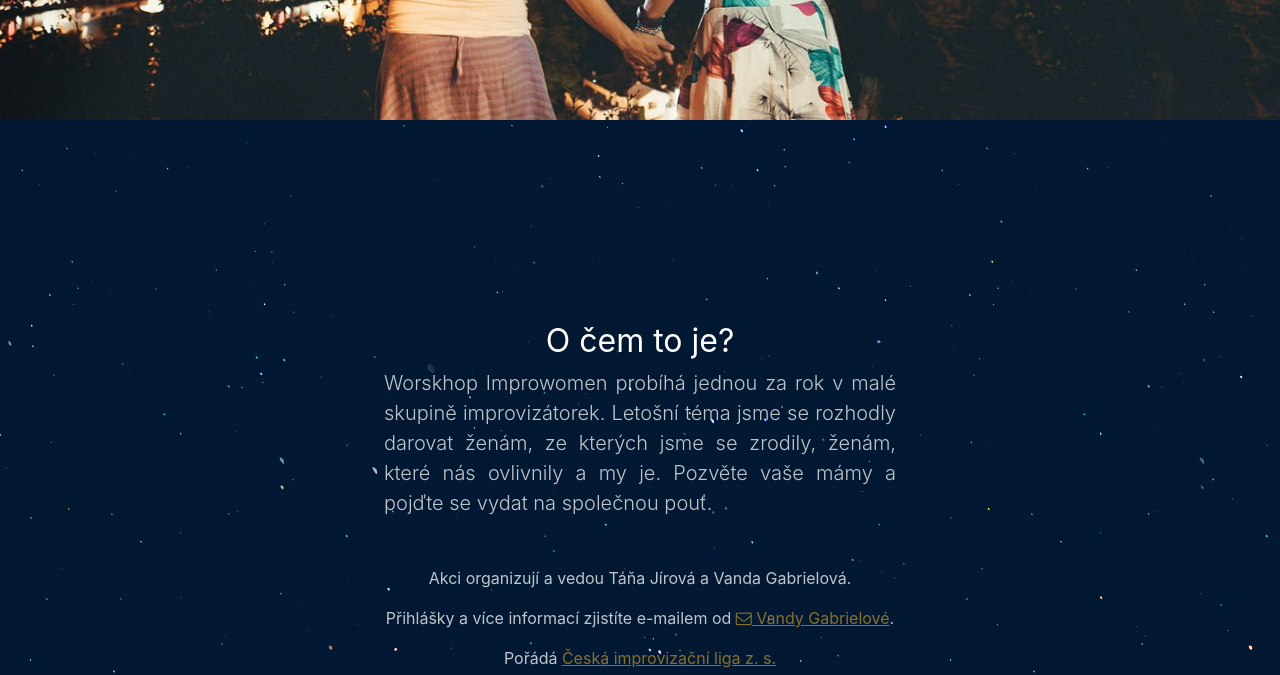
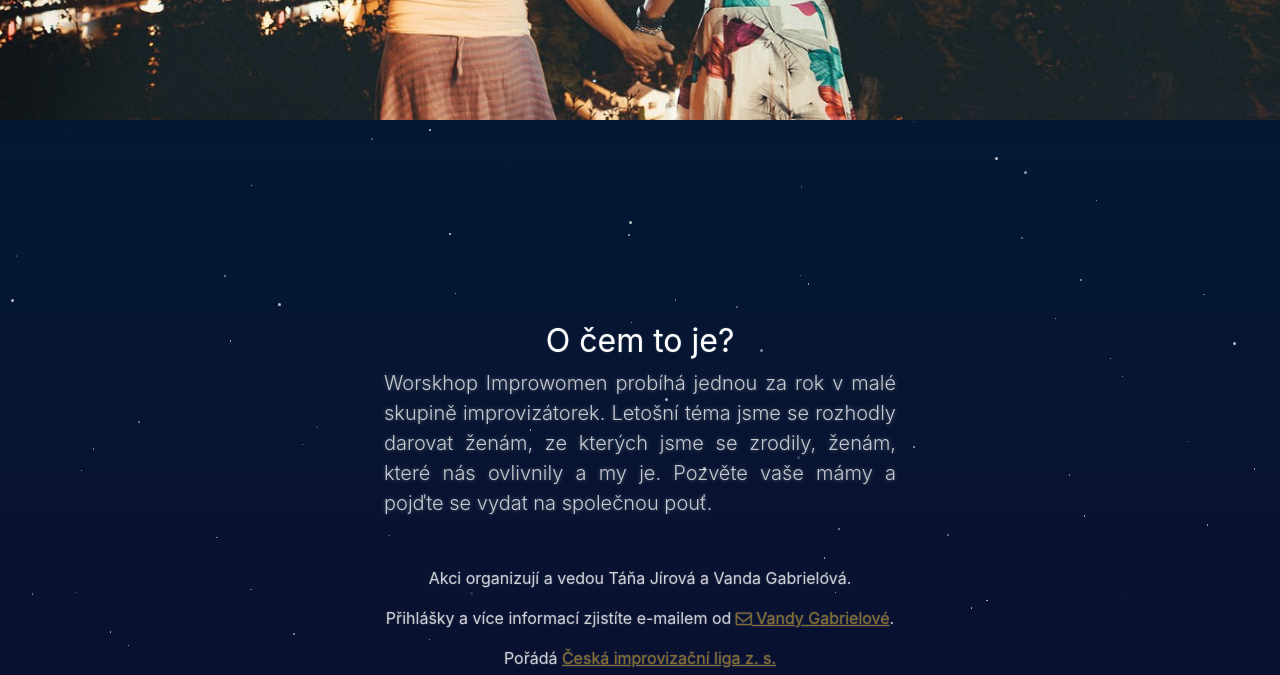
Before and after one commit to just-paja/improwomen, a plain HTML site: page src/index.html in a window 1280 px wide. Shown: the part 680-1355 px from the top of the page. Drawn offline with nearby package versions, Linux system fonts and the light colour scheme.

Commit message:
Improve stars

```diff
--- a/src/index.html
+++ b/src/index.html
@@ -32,8 +32,8 @@
   </div>
   <div class="page-container info-page">
     <div class="stars">
-      <div class="twinkling">
-        <div class="container page-container">
+    </div>
+    <div class="container page-container over-stars">
       <div class="page-content">
         <h2>O čem to je?</h2>
         <p class="text-justify lead mb-5">Worskhop Improwomen probíhá jednou za rok v malé skupině improvizátorek. Letošní téma jsme se rozhodly darovat ženám, ze kterých jsme se zrodily, ženám, které nás ovlivnily a my je. Pozvěte vaše mámy a pojďte se vydat na společnou pouť.</p>
@@ -59,8 +59,6 @@
       </div>
     </div>
   </div>
-    </div>
-  </div>
 
   <script>
     (function(i,s,o,g,r,a,m){i['GoogleAnalyticsObject']=r;i[r]=i[r]||function(){
@@ -71,5 +69,6 @@
     ga('create', 'UA-74989736-1', 'auto');
     ga('send', 'pageview');
   </script>
+  <script src="scripts/stars.js"></script>
 </body>
 </html>
--- /dev/null
+++ b/src/scripts/stars.js
@@ -0,0 +1,37 @@
+var vw = window.innerWidth;
+var vh = window.innerHeight;
+
+var main = document.querySelector(".stars");
+var numStars = 300;
+var stars = [];
+var classes = [
+  'star-tiny',
+  'star-small',
+  'star-mid',
+  'star-big'
+];
+
+// Wait for images to load
+window.addEventListener("load", onLoad);
+
+function onLoad() {
+  for (var i = 0; i < numStars; i++) {
+    setTimeout(createStar, i * 50);
+  }
+}
+
+function createStar() {
+  var classIndex = random(classes.length) | 0;
+  var left = random (vw);
+  var star = document.createElement('div');
+  var top = random (vh);
+  star.style = 'left: ' + left + 'px; top: ' + top + 'px;';
+  star.className = 'star ' + classes[classIndex];
+  main.appendChild(star);
+}
+
+function random(min, max) {
+  if (max == null) { max = min; min = 0; }
+  if (min > max) { var tmp = min; min = max; max = tmp; }
+  return min + (max - min) * Math.random();
+}
--- a/src/styles/screen.css
+++ b/src/styles/screen.css
@@ -79,25 +79,68 @@ footer a {
   text-align: justify;
 }
 
-@keyframes move-twink-back {
-  from { background-position:0 0; }
-  to { background-position:-10000px 5000px; }
-}
-
-.stars, .twinkling, .clouds {
+.twinkling, .clouds {
   height: 100%;
   width: 100%;
 }
 
-.stars {
-  background-image: url(../images/stars-sky.png);
-  background-position: top center;
-  background-repeat: repeat;
-  z-index:0;
+.info-page {
+  position: relative;
+  background-image: linear-gradient(#031933, #0d0d2f);
+  text-shadow: rgba(255,255,255,.33) 0 0 0.1rem;
 }
 
-.twinkling{
-  background: transparent url(../images/star-shaders.png) repeat top center;
-  z-index:1;
-  animation: move-twink-back 150s linear infinite;
+.lead {
+  text-shadow: rgba(255,255,255,.33) 0 0 0.25rem;
 }
+
+.stars {
+  position: absolute;
+  left: 0;
+  right: 0;
+  top: 0;
+  bottom: 0;
+  overflow: hidden;
+  z-index: 0;
+}
+
+@keyframes star-twinkle {
+  0% { opacity: 0 }
+  25% { opacity: 0.5 }
+  75% { opacity: 0.75 }
+  100% { opacity: 0 }
+}
+
+.star {
+  position: absolute;
+  background: #fff;
+  border-radius: 50%;
+  opacity: 0;
+  animation: 7s star-twinkle;
+  animation-iteration-count: infinite;
+}
+
+.star-tiny {
+  width: 1.15px;
+  height: 1.15px;
+}
+
+.star-small {
+  width: 1.5px;
+  height: 1.5px;
+}
+
+.star-mid {
+  width: 2px;
+  height: 2px;
+}
+
+.star-big {
+  width: 3px;
+  height: 3px;
+}
+
+.over-stars {
+  position: relative;
+  z-index: 1;
+}
```
Also changed, not shown: src/images/star-shaders.png (deleted), src/images/stars-sky.png (deleted), src/images/stars.png (deleted). Lines whose indentation alone changed are shown as unchanged.
